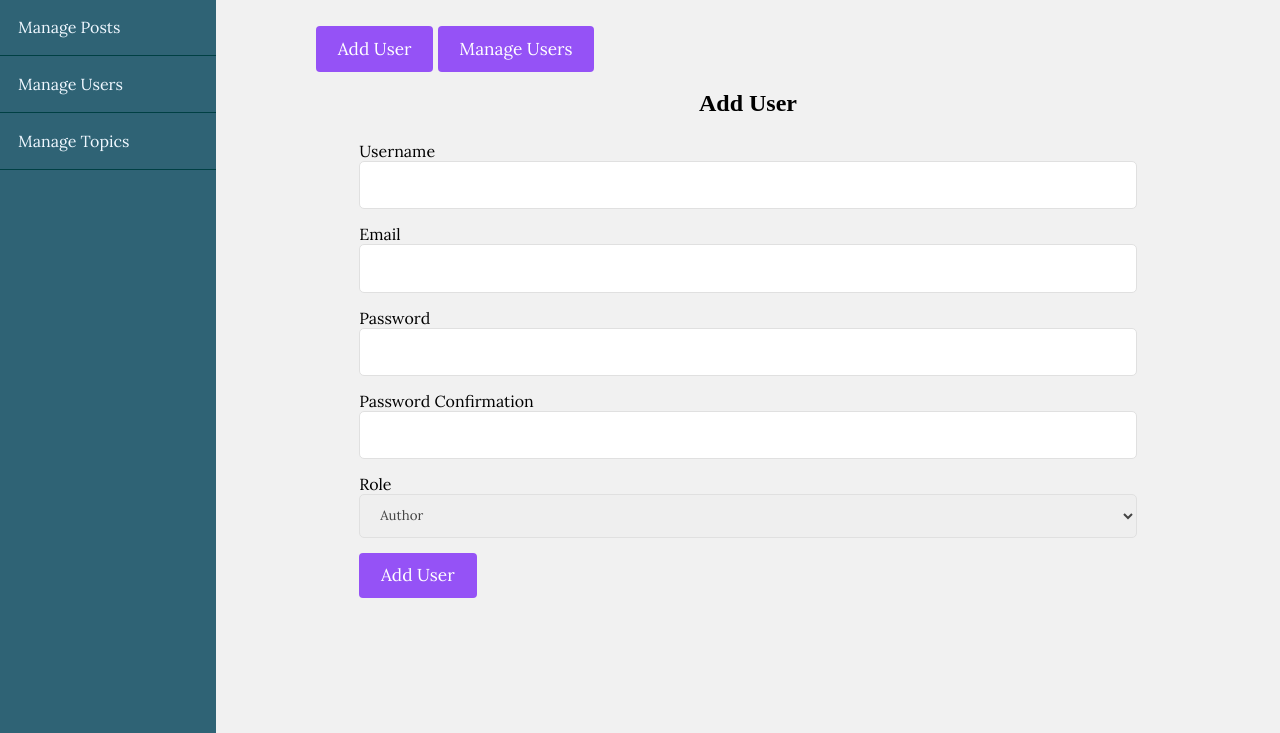
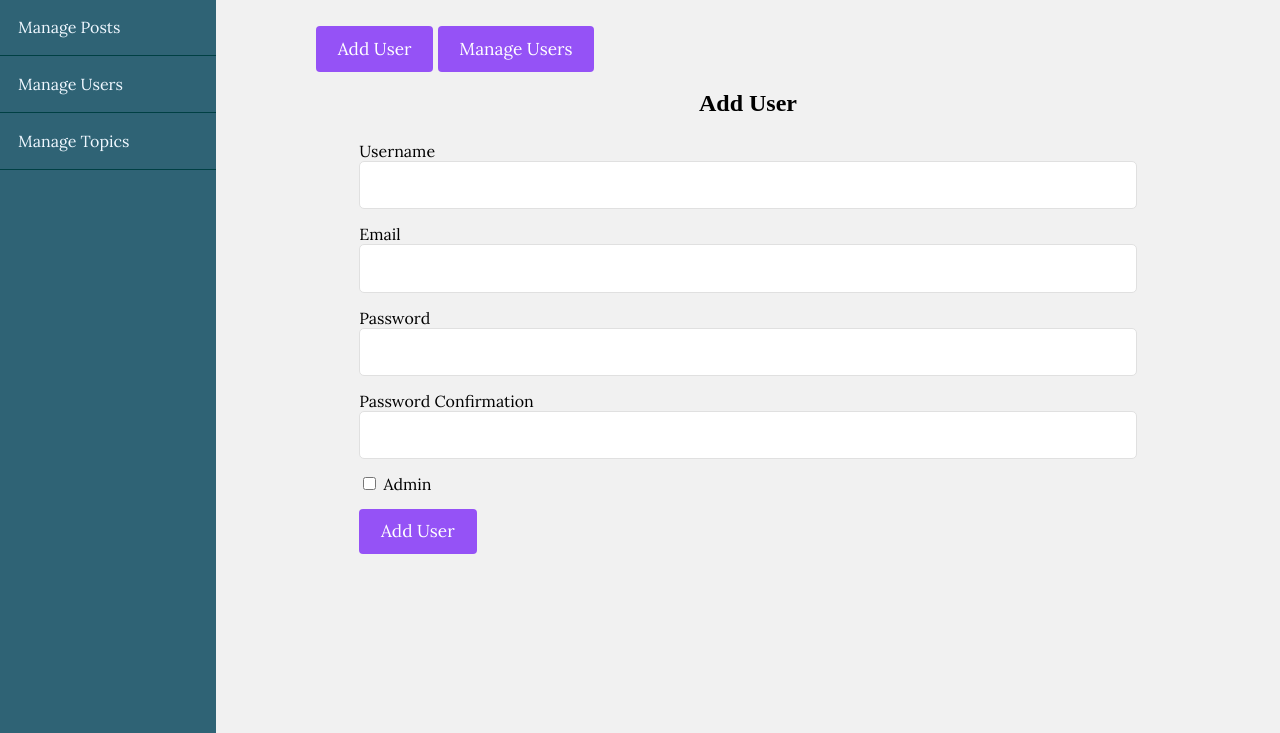
Before and after one commit to Krushwff/Blog-php-js-, a PHP site: page /blogphp/admin/users/create.php in a window 1280 px wide. Shown: the part 67-800 px from the top of the page. Run offline with PHP 8.4, Linux system fonts and the light colour scheme; some libraries are stand-ins or nearby versions; some web fonts are replaced.

Commit message:
Добавил возможность менять статус публикации (Опубликовано/неопубликовано), также добавил возможность добавлять пользователей.

```diff
--- a/admin/posts/index.php
+++ b/admin/posts/index.php
@@ -46,9 +46,9 @@ include(ROOT_PATH . "/app/controllers/posts.php");?>
                         <td><a href="edit.php?id=<?php echo $post['id']; ?>" class="edit">edit</a></td>
                         <td><a href="edit.php?delete_id=<?php echo $post['id']; ?>" class="delete">delete</a></td>
                         <?php if ($post['published']):?>
-                            <td><a href="#" class="unpublish">unpublish</a></td>
+                            <td><a href="edit.php?published=0&p_id=<?php echo $post['id'] ?>" class="unpublish">unpublish</a></td>
                         <?php else: ?>
-                            <td><a href="#" class="publish">publish</a></td>
+                            <td><a href="edit.php?published=1&p_id=<?php echo $post['id'] ?>" class="publish">publish</a></td>
                         <?php endif;?>
                     </tr>
                 <?php endforeach; ?>
--- a/admin/users/create.php
+++ b/admin/users/create.php
@@ -1,5 +1,5 @@
 <?php include("../../path.php");
-include (ROOT_PATH . "/app/database/db.php");?>
+include(ROOT_PATH . "/app/controllers/users.php");?>
 <!doctype html>
 <html lang="en">
 <head>
@@ -30,6 +30,7 @@ include (ROOT_PATH . "/app/database/db.php");?>
 
         <div class="content">
             <h2 class="page-title">Add User</h2>
+            <?php include(ROOT_PATH . "/app/includes/messages.php"); ?>
             <form action="create.php" method="post">
                 <div>
                     <label>Username</label>
@@ -48,14 +49,12 @@ include (ROOT_PATH . "/app/database/db.php");?>
                     <input type="password" name="passwordConf" class="text-input">
                 </div>
                 <div>
-                    <label>Role</label>
-                    <select name="role" class="text-input">
-                        <option value="Author">Author</option>
-                        <option value="Admin">Admin</option>
-                    </select>
+                    <label>
+                        <input type="checkbox" name="admin">
+                        Admin</label>
                 </div>
                 <div>
-                    <button type="submit" class="btn btn-big">Add User</button>
+                    <button type="submit" name="create-admin" class="btn btn-big">Add User</button>
                 </div>
             </form>
         </div>
--- a/admin/users/index.php
+++ b/admin/users/index.php
@@ -1,5 +1,5 @@
 <?php include("../../path.php");
-include (ROOT_PATH . "/app/database/db.php");?>
+include(ROOT_PATH . "/app/controllers/users.php");?>
 <!doctype html>
 <html lang="en">
 <head>
@@ -29,6 +29,7 @@ include (ROOT_PATH . "/app/database/db.php");?>
 
         <div class="content">
             <h2 class="page-title">Manage Users</h2>
+            <?php include(ROOT_PATH . "/app/includes/messages.php"); ?>
             <table>
                 <thead>
                 <th>SN</th>
--- a/app/controllers/users.php
+++ b/app/controllers/users.php
@@ -25,21 +25,26 @@ function loginUser($user)
     exit();
 }
 
-if(isset($_POST['register-btn'])){
+if(isset($_POST['register-btn']) || isset($_POST['create-admin'] )){
     $errors = validateUser($_POST);
 
     if(count($errors) === 0){
-        unset($_POST['register-btn'], $_POST['passwordConf']);
-        $_POST['admin'] = 0;
-
+        unset($_POST['register-btn'], $_POST['passwordConf'], $_POST['create-admin']);
         $_POST['password'] = password_hash($_POST['password'], PASSWORD_DEFAULT);
 
-        $user_id = create($table, $_POST);
-        $user = selectOne($table, ['id'=>$user_id]);
-
-       //log user in
-       loginUser($user);
-
+        if (isset($_POST['admin'])){
+            $_POST['admin'] = 0;
+            $user_id = create($table, $_POST);
+            $_SESSION['message'] = "Admin user created successfully";
+            $_SESSION['type'] = "success";
+            header('location: ' . BASE_URL . '/admin/users/index.php');
+            exit();
+        }else{
+            $_POST['admin'] = 0;
+            $user_id = create($table, $_POST);
+            $user = selectOne($table, ['id'=>$user_id]);
+            loginUser($user);
+        }
     }else{
         $username = $_POST['username'];
         $email = $_POST['email'];
```
Also changed, not shown: app/controllers/posts.php (+10 -0 lines), assets/images/1707339864_вопрос1.JPG (added).
